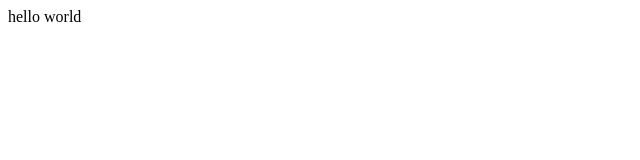
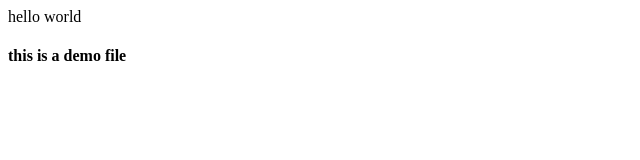
Before and after one commit to TariqNabeel0/repository-demo, a plain HTML site: page index.html in a window 1280 px wide. Shown: the whole page, without its empty margins (0-640 px from the left). Drawn offline with Linux system fonts and the light colour scheme.

Commit message:
index.html

```diff
--- a/index.html
+++ b/index.html
@@ -1 +1,2 @@
 <p> hello world</p>
+<h4>this is a demo file</h4>
```
